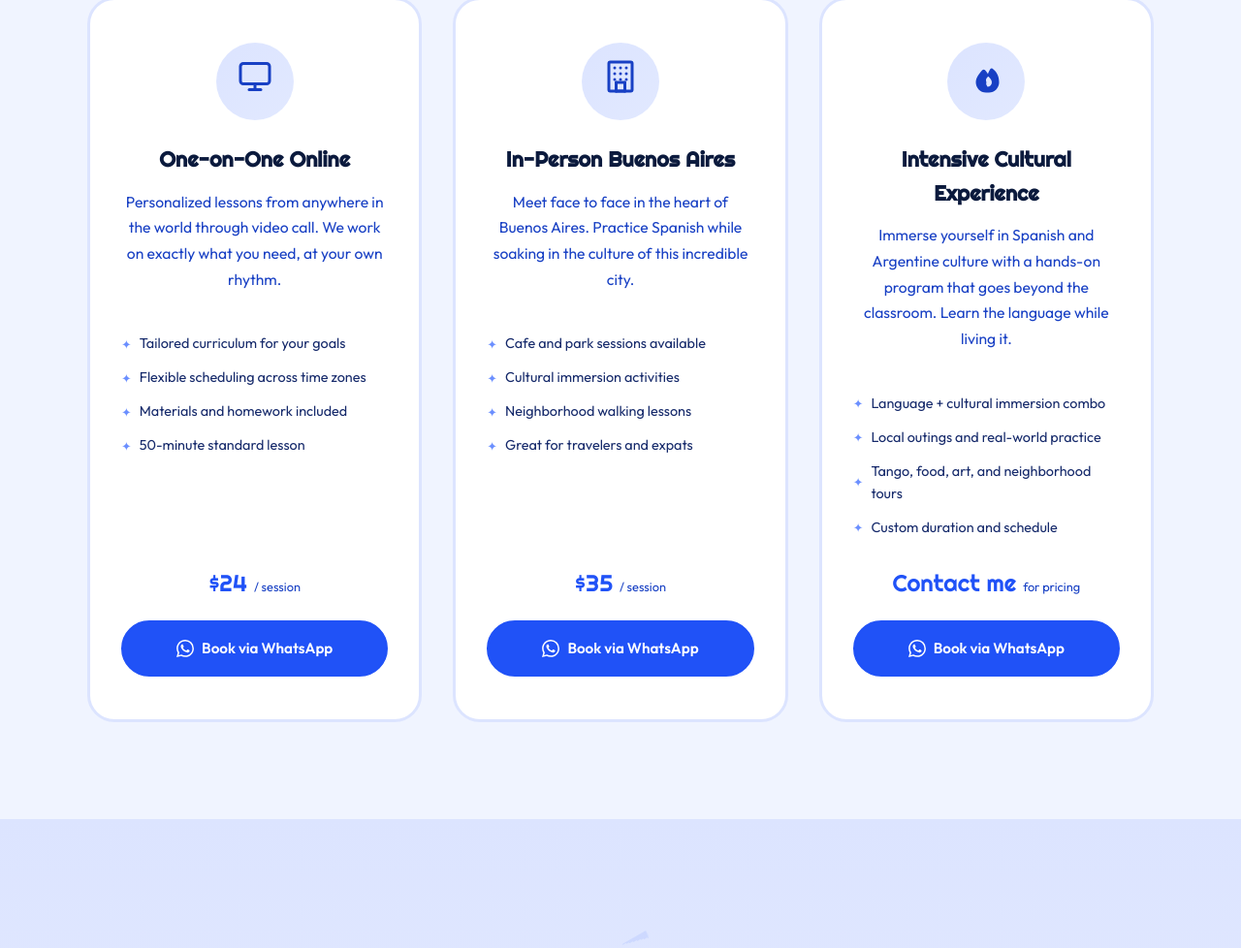
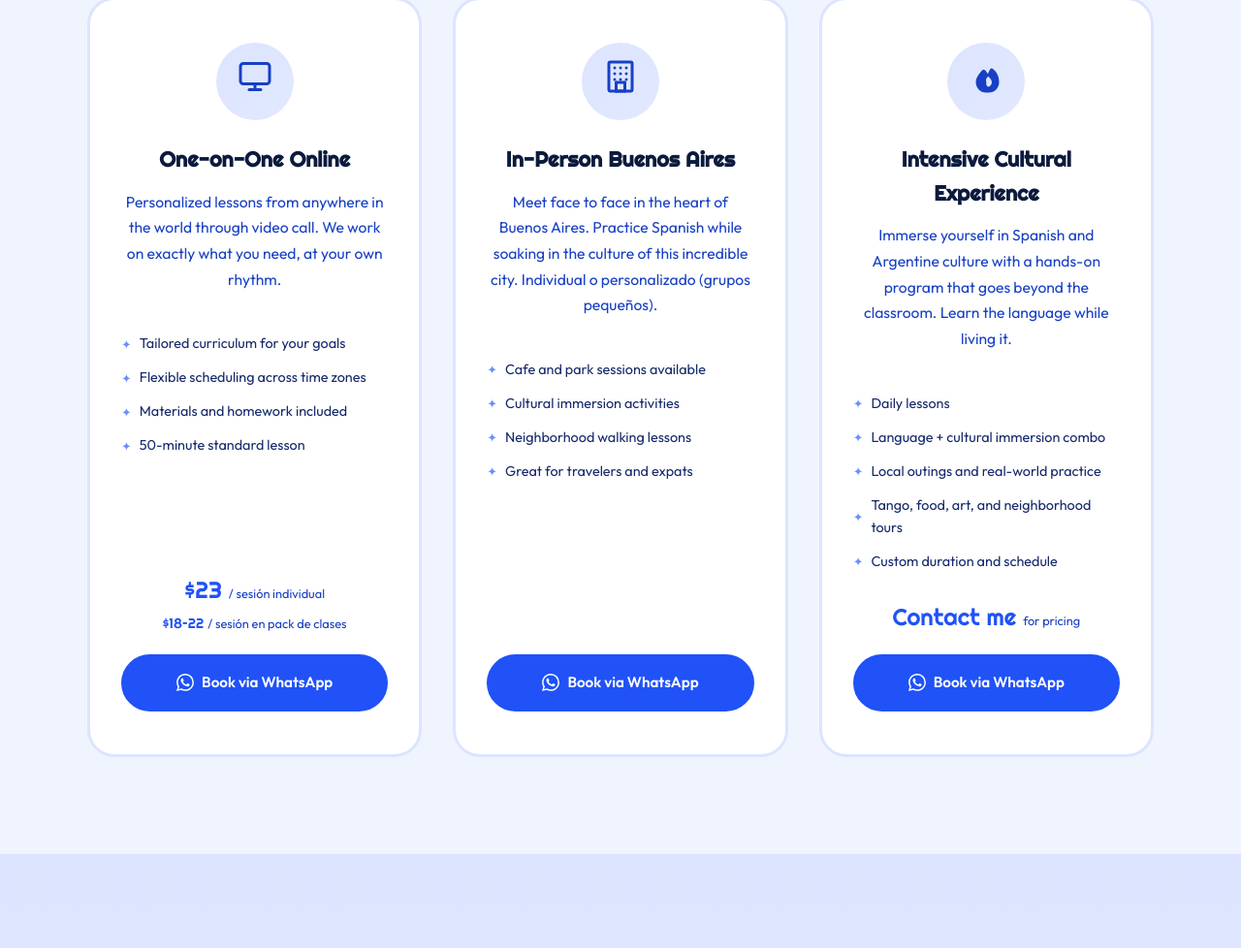
Before and after one commit to kiraistakenlol/escuelavesre-landing, a plain HTML site: page index.html in a window 1280 px wide. Shown: the part 2397-3375 px from the top of the page at 97% size. Drawn offline with nearby package versions, Linux system fonts and the light colour scheme.

Commit message:
Update bio, pricing, and service descriptions

```diff
--- a/index.html
+++ b/index.html
@@ -1609,10 +1609,10 @@
                                 Fundé Escuela Vesre en Buenos Aires y hace <span class="highlight">más de diez años</span> que enseño español a estudiantes de todo el mundo. Mi enfoque combina la cultura latinoamericana, la conversación real y un ambiente cálido.
                             </p>
                             <p>
-                                Soy Profesora de Filosofía y estoy <span class="highlight">certificada para la enseñanza de español a extranjeros</span>. También hablo inglés con fluidez y portugués, lo que facilita el aprendizaje para estudiantes de distintos orígenes. Ya seas principiante o avanzado, adapto cada clase a <span class="highlight">tus objetivos, tu ritmo y tu vida</span>.
+                                Soy Profesora de Filosofía y estoy <span class="highlight">certificada para la enseñanza de español a extranjeros</span>. Mi enfoque es comunicativo y me interesa la gramática cognitiva, así que mis clases son dinámicas y personalizadas. Fui parte del Programa Siria de enseñanza de español para refugiados y de cursos de Preparatorio de Examen Internacional (SIELE/CELU/CEI/DELE).
                             </p>
                             <p>
-                                Me interesa dedicarme a la <span class="highlight">escritura creativa</span> y a la enseñanza en contextos significativos — conectando el idioma con la vida real, la cultura y la expresión personal.
+                                Además de la Filosofía y de la enseñanza de español, me dedico a la escritura. Me interesa la enseñanza en contextos significativos –conectado el idioma con la vida real, la cultura y la expresión personal.
                             </p>
                         </div>
                     </div>
@@ -1720,7 +1720,8 @@
                     <li>Materials and homework included</li>
                     <li>50-minute standard lesson</li>
                 </ul>
-                <div class="service-price">$24 <small>/ session</small></div>
+                <div class="service-price">$23 <small>/ sesión individual</small></div>
+                <div class="service-price" style="margin-top: 0.3rem; font-size: 0.9em;">$18–22 <small>/ sesión en pack de clases</small></div>
                 <a href="https://wa.me/541124801742?text=Hola%20Florencia!%20I'm%20interested%20in%20One-on-One%20Online%20classes." target="_blank" class="btn btn-primary btn-wa">
                     <svg viewBox="0 0 24 24" width="18" height="18" fill="#fff"><path d="M17.472 14.382c-.297-.149-1.758-.867-2.03-.967-.273-.099-.471-.148-.67.15-.197.297-.767.966-.94 1.164-.173.199-.347.223-.644.075-.297-.15-1.255-.463-2.39-1.475-.883-.788-1.48-1.761-1.653-2.059-.173-.297-.018-.458.13-.606.134-.133.298-.347.446-.52.149-.174.198-.298.298-.497.099-.198.05-.371-.025-.52-.075-.149-.669-1.612-.916-2.207-.242-.579-.487-.5-.669-.51-.173-.008-.371-.01-.57-.01-.198 0-.52.074-.792.372-.272.297-1.04 1.016-1.04 2.479 0 1.462 1.065 2.875 1.213 3.074.149.198 2.096 3.2 5.077 4.487.709.306 1.262.489 1.694.625.712.227 1.36.195 1.871.118.571-.085 1.758-.719 2.006-1.413.248-.694.248-1.289.173-1.413-.074-.124-.272-.198-.57-.347m-5.421 7.403h-.004a9.87 9.87 0 01-5.031-1.378l-.361-.214-3.741.982.998-3.648-.235-.374a9.86 9.86 0 01-1.51-5.26c.001-5.45 4.436-9.884 9.888-9.884 2.64 0 5.122 1.03 6.988 2.898a9.825 9.825 0 012.893 6.994c-.003 5.45-4.437 9.884-9.885 9.884m8.413-18.297A11.815 11.815 0 0012.05 0C5.495 0 .16 5.335.157 11.892c0 2.096.547 4.142 1.588 5.945L.057 24l6.305-1.654a11.882 11.882 0 005.683 1.448h.005c6.554 0 11.89-5.335 11.893-11.893a11.821 11.821 0 00-3.48-8.413z"/></svg>
                     Book via WhatsApp
@@ -1750,14 +1751,13 @@
                     </span>
                 </div>
                 <h3>In-Person Buenos Aires</h3>
-                <p>Meet face to face in the heart of Buenos Aires. Practice Spanish while soaking in the culture of this incredible city.</p>
+                <p>Meet face to face in the heart of Buenos Aires. Practice Spanish while soaking in the culture of this incredible city. Individual o personalizado (grupos pequeños).</p>
                 <ul class="service-features">
                     <li>Cafe and park sessions available</li>
                     <li>Cultural immersion activities</li>
                     <li>Neighborhood walking lessons</li>
                     <li>Great for travelers and expats</li>
                 </ul>
-                <div class="service-price">$35 <small>/ session</small></div>
                 <a href="https://wa.me/541124801742?text=Hola%20Florencia!%20I'm%20interested%20in%20In-Person%20classes%20in%20Buenos%20Aires." target="_blank" class="btn btn-primary btn-wa">
                     <svg viewBox="0 0 24 24" width="18" height="18" fill="#fff"><path d="M17.472 14.382c-.297-.149-1.758-.867-2.03-.967-.273-.099-.471-.148-.67.15-.197.297-.767.966-.94 1.164-.173.199-.347.223-.644.075-.297-.15-1.255-.463-2.39-1.475-.883-.788-1.48-1.761-1.653-2.059-.173-.297-.018-.458.13-.606.134-.133.298-.347.446-.52.149-.174.198-.298.298-.497.099-.198.05-.371-.025-.52-.075-.149-.669-1.612-.916-2.207-.242-.579-.487-.5-.669-.51-.173-.008-.371-.01-.57-.01-.198 0-.52.074-.792.372-.272.297-1.04 1.016-1.04 2.479 0 1.462 1.065 2.875 1.213 3.074.149.198 2.096 3.2 5.077 4.487.709.306 1.262.489 1.694.625.712.227 1.36.195 1.871.118.571-.085 1.758-.719 2.006-1.413.248-.694.248-1.289.173-1.413-.074-.124-.272-.198-.57-.347m-5.421 7.403h-.004a9.87 9.87 0 01-5.031-1.378l-.361-.214-3.741.982.998-3.648-.235-.374a9.86 9.86 0 01-1.51-5.26c.001-5.45 4.436-9.884 9.888-9.884 2.64 0 5.122 1.03 6.988 2.898a9.825 9.825 0 012.893 6.994c-.003 5.45-4.437 9.884-9.885 9.884m8.413-18.297A11.815 11.815 0 0012.05 0C5.495 0 .16 5.335.157 11.892c0 2.096.547 4.142 1.588 5.945L.057 24l6.305-1.654a11.882 11.882 0 005.683 1.448h.005c6.554 0 11.89-5.335 11.893-11.893a11.821 11.821 0 00-3.48-8.413z"/></svg>
                     Book via WhatsApp
@@ -1777,6 +1777,7 @@
                 <h3>Intensive Cultural Experience</h3>
                 <p>Immerse yourself in Spanish and Argentine culture with a hands-on program that goes beyond the classroom. Learn the language while living it.</p>
                 <ul class="service-features">
+                    <li>Daily lessons</li>
                     <li>Language + cultural immersion combo</li>
                     <li>Local outings and real-world practice</li>
                     <li>Tango, food, art, and neighborhood tours</li>
```
Also changed, not shown: landing.html (+6 -5 lines).
